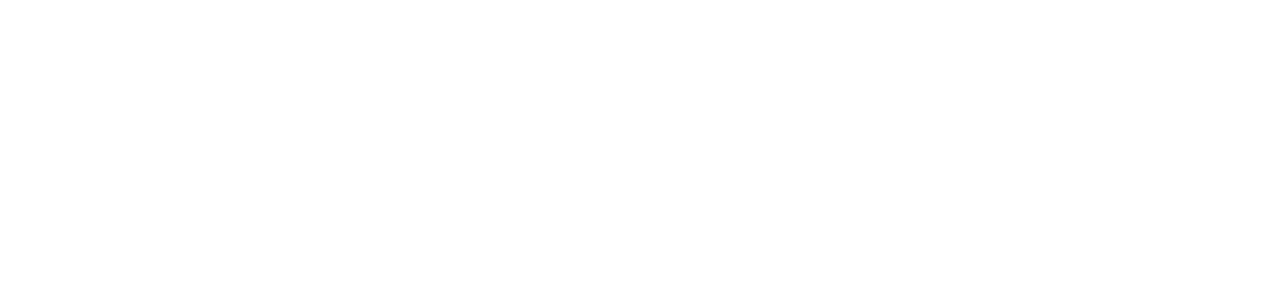
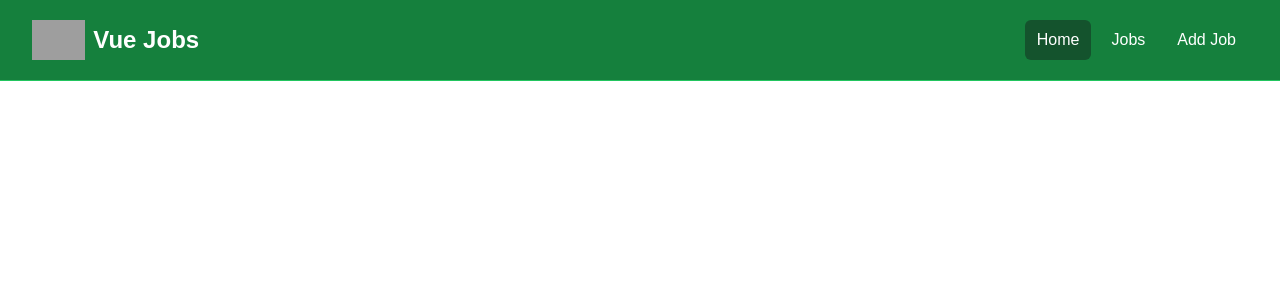
Before and after one commit to aleksamlsvc12/Vue-Jobs, a Vue app: page / in a window 1280 px wide. Shown: the top 300 px of the page. Built offline with nearby package versions, Linux system fonts and the light colour scheme; grey boxes are pictures that could not be loaded; the HTML template or start-up script is replaced by a standard one.

Commit message:
Added the navbar component to the app

```diff
--- a/src/App.vue
+++ b/src/App.vue
@@ -1,9 +1,9 @@
 <script setup>
-
+  import Navbar from '@/components/Navbar.vue';
 </script>
 
 <template>
-
+  <Navbar />
 </template>
 
 <style>
--- /dev/null
+++ b/src/components/Navbar.vue
@@ -0,0 +1,44 @@
+<script setup>
+  import logo from "@/assets/img/logo.png";
+</script>
+
+<template>
+  <nav class="bg-green-700 border-b border-green-500">
+      <div class="mx-auto max-w-7xl px-2 sm:px-6 lg:px-8">
+        <div class="flex h-20 items-center justify-between">
+          <div
+            class="flex flex-1 items-center justify-center md:items-stretch md:justify-start"
+          >
+            <!-- Logo -->
+            <a class="flex flex-shrink-0 items-center mr-4" href="index.html">
+              <img class="h-10 w-auto" :src="logo" alt="Vue Jobs" />
+              <span class="hidden md:block text-white text-2xl font-bold ml-2"
+                >Vue Jobs</span
+              >
+            </a>
+            <div class="md:ml-auto">
+              <div class="flex space-x-2">
+                <a
+                  href="index.html"
+                  class="text-white bg-green-900 hover:bg-gray-900 hover:text-white rounded-md px-3 py-2"
+                  >Home</a
+                >
+                <a
+                  href="jobs.html"
+                  class="text-white hover:bg-green-900 hover:text-white rounded-md px-3 py-2"
+                  >Jobs</a
+                >
+                <a
+                  href="add-job.html"
+                  class="text-white hover:bg-green-900 hover:text-white rounded-md px-3 py-2"
+                  >Add Job</a
+                >
+              </div>
+            </div>
+          </div>
+        </div>
+      </div>
+    </nav>
+</template>
+
+<style></style>
```
